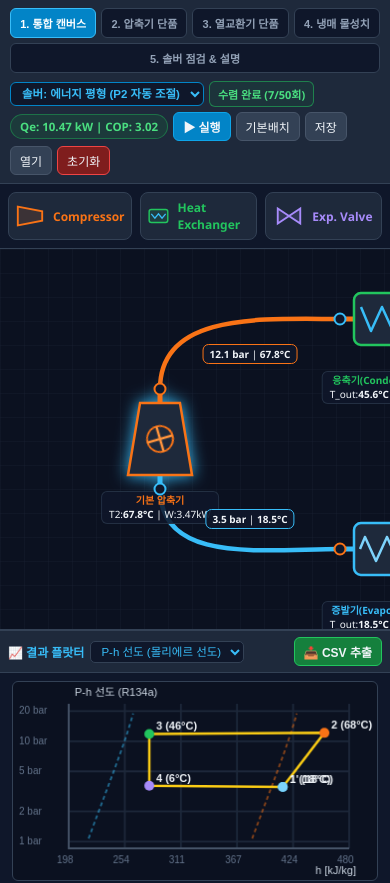
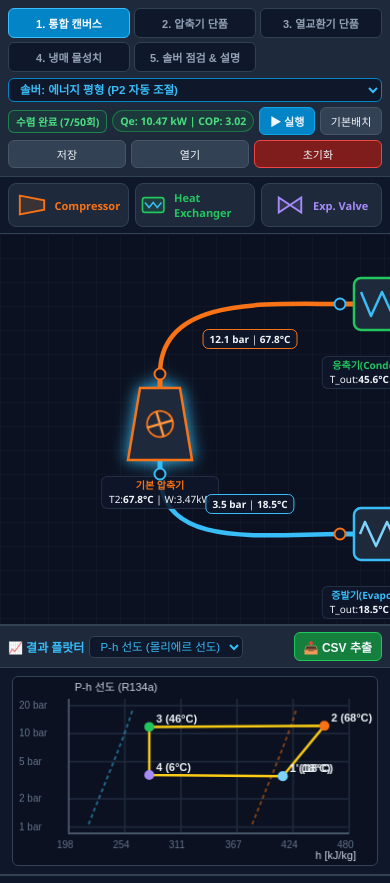
Before and after one commit to kmk808484-ai/Thermal, a plain HTML site: page index.html in a window 390 px wide. Shown: the top 883 px of the page. Drawn offline with Linux system fonts and the light colour scheme.

Commit message:
Add files via upload

```diff
--- a/index.html
+++ b/index.html
@@ -122,6 +122,7 @@
   .doc-card h3 { color: var(--accent); font-size: 13px; margin-bottom: 4px; }
   .doc-card code { background: #1e293b; color: #facc15; padding: 2px 6px; border-radius: 4px; font-size: 11.5px; }
 /* ================= 모바일 반응형 레이아웃 ================= */
+/* ================= 모바일 반응형 레이아웃 (통합 캔버스 깨짐 수정) ================= */
 @media (max-width: 900px) {
   body {
     height: auto;
@@ -129,81 +130,104 @@
     overflow-y: auto;
   }
 
-  /* 상단 툴바 및 탭 줄바꿈 허용 */
+  /* 1. 상단 툴바: 세로 정리 및 줄바꿈 */
   .toolbar {
     height: auto;
     flex-direction: column;
     align-items: stretch;
-    padding: 8px 10px;
-    gap: 8px;
+    padding: 8px;
+    gap: 6px;
   }
-  .page-tabs, .toolbar-btns {
+  .page-tabs {
+    display: grid;
+    grid-template-columns: repeat(3, 1fr);
+    gap: 4px;
+  }
+  .page-btn {
+    font-size: 11px;
+    padding: 6px 4px;
+    text-align: center;
+  }
+  .toolbar-btns {
     flex-wrap: wrap;
     gap: 5px;
   }
-  .page-btn {
+  .solver-sel {
+    width: 100%;
+  }
+  .conv-badge, .cop-badge {
+    font-size: 10.5px;
+    padding: 3px 7px;
+  }
+  .toolbar-btns button {
     flex: 1 1 auto;
-    text-align: center;
     font-size: 11px;
-    padding: 6px 6px;
+    padding: 5px 6px;
   }
 
+  /* 2. 페이지 & 중앙 컬럼 잘림 해제 */
   .page.active {
     display: block;
     overflow: visible;
   }
-
-  /* 3단 캔버스 -> 1단 세로 배치 */
-  .workspace {
+  .workspace, .center-col {
     display: flex;
     flex-direction: column;
     overflow: visible;
+    height: auto;
   }
 
-  /* 팔레트: 가로 1줄 배치 */
+  /* 3. 좌측 팔레트 -> 상단 가로 3버튼 */
   .palette {
     border-right: none;
     border-bottom: 1px solid var(--border);
     flex-direction: row;
-    flex-wrap: wrap;
-    padding: 8px;
+    padding: 6px 8px;
+    gap: 6px;
   }
-  .palette h2, .palette-help {
+  .palette h2, .palette-help, .palette-item .desc {
     display: none;
   }
   .palette-item {
-    flex: 1 1 30%;
-    padding: 6px;
+    flex: 1;
+    padding: 6px 4px;
     justify-content: center;
   }
-  .palette-item .desc {
-    display: none;
+  .palette-item .title {
+    font-size: 11px;
   }
 
-  /* 캔버스 & 플랏터 높이 확보 */
+  /* 4. 캔버스: 가로 스크롤 허용 + SVG/배관 잘림 방지 */
   .canvas-wrap {
-    height: 380px;
+    height: 390px;
     flex: none;
     overflow: auto;
+    -webkit-overflow-scrolling: touch;
   }
+  #wireSvg, #nodeLayer, #labelLayer {
+    min-width: 720px;
+    min-height: 380px;
+  }
+
+  /* 5. 하단 플랏터 & 속성창 */
   .plotter {
-    height: 260px;
+    height: 250px;
+    flex: none;
   }
   .plotter-bar {
     height: auto;
     flex-wrap: wrap;
     padding: 6px 8px;
-    gap: 6px;
+    gap: 5px;
   }
-
-  /* 속성창: 하단 전체 너비 */
   .inspector {
     border-left: none;
     border-top: 2px solid var(--border);
     overflow: visible;
+    height: auto;
   }
 
-  /* 단품 점검 / 물성치 / 솔버 탭: 1단 배치 & KPI 2열 */
+  /* 6. 단품 점검 / 물성치 / 솔버 탭 */
   .single-layout {
     grid-template-columns: 1fr;
     padding: 10px;
@@ -212,8 +236,7 @@
   .kpi-grid {
     grid-template-columns: repeat(2, 1fr);
   }
-}
-</style>
+}</style>
 </head>
 <body>
 
```
